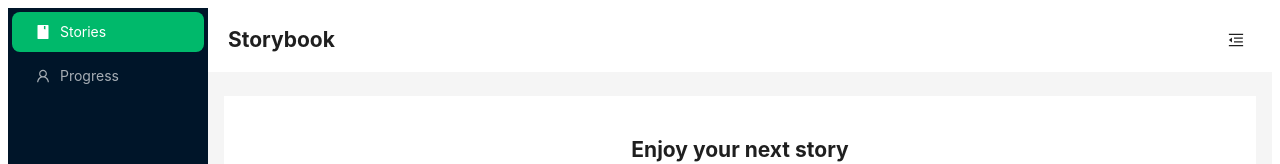
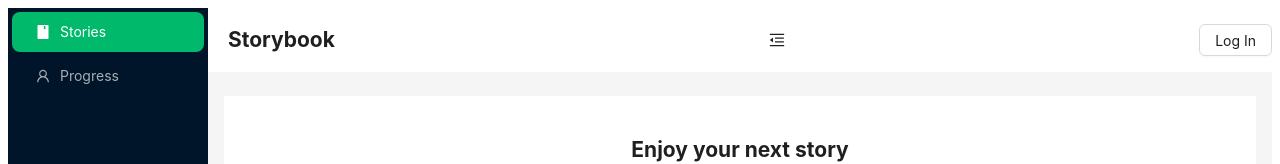
Before and after one commit to HarrisHamid/HackPrinceton, a React (Create React App) app: page / in a window 1280 px wide. Shown: the top 164 px of the page. Built offline with nearby package versions, Linux system fonts and the light colour scheme; no server answers.

Commit message:
added auth0 functionality

```diff
--- a/package.json
+++ b/package.json
@@ -3,6 +3,7 @@
   "version": "0.1.0",
   "private": true,
   "dependencies": {
+    "@auth0/auth0-react": "^2.2.4",
     "@nextui-org/react": "^2.2.10",
     "@testing-library/jest-dom": "^5.17.0",
     "@testing-library/react": "^13.4.0",
--- /dev/null
+++ b/src/components/LoginButton.js
@@ -0,0 +1,15 @@
+import { useAuth0 } from "@auth0/auth0-react";
+import { Button } from 'antd';
+
+const LoginButton = () => {
+    const { loginWithRedirect,isAuthenticated } = useAuth0();
+
+    return (
+        !isAuthenticated && (
+        <Button onClick={() => loginWithRedirect()}>
+            Log In
+        </Button>)
+    )
+}
+
+export default LoginButton;
--- /dev/null
+++ b/src/components/LogoutButton.js
@@ -0,0 +1,15 @@
+import { useAuth0 } from "@auth0/auth0-react";
+import { Button } from 'antd';
+
+const LogoutButton = () => {
+    const { logout,isAuthenticated } = useAuth0();
+
+    return (
+        isAuthenticated && (
+            <Button onClick={() => logout()}>
+                Log Out
+            </Button>)
+    )
+}
+
+export default LogoutButton;
--- a/src/components/Navbar.js
+++ b/src/components/Navbar.js
@@ -1,6 +1,8 @@
 import React from 'react';
 import { Layout, Button } from 'antd';
 import { MenuUnfoldOutlined, MenuFoldOutlined } from '@ant-design/icons';
+import LoginButton from './LoginButton';
+import LogoutButton from './LogoutButton';
 
 const { Header } = Layout;
 
@@ -15,10 +17,12 @@
         icon={isSidebarCollapsed ? <MenuUnfoldOutlined /> : <MenuFoldOutlined />}
         onClick={toggleSidebar}
         style={{
-          marginRight: '20px',
+          marginLeft: '20px',
           fontSize: '16px',
         }}
       />
+      <LoginButton />
+      <LogoutButton />
     </Header>
   );
 };
--- a/src/index.js
+++ b/src/index.js
@@ -2,12 +2,22 @@
 import ReactDOM from 'react-dom/client';
 import App from './App';
 import { BrowserRouter } from 'react-router-dom';
+import { Auth0Provider } from '@auth0/auth0-react';
+
+const domain = process.env.REACT_APP_AUTH0_DOMAIN;
+const clientID = process.env.REACT_APP_AUTH0_CLIENT_ID;
 
 const root = ReactDOM.createRoot(document.getElementById('root'));
 root.render(
   <React.StrictMode>
+    <Auth0Provider
+       domain={domain}
+       clientId={clientID}
+       redirectUri={window.location.origin}
+    >
     <BrowserRouter>
       <App />
     </BrowserRouter>
+    </Auth0Provider>
   </React.StrictMode>
 );
```
Also changed, not shown: 2 other files (tests, documents, lock files or other folders).
